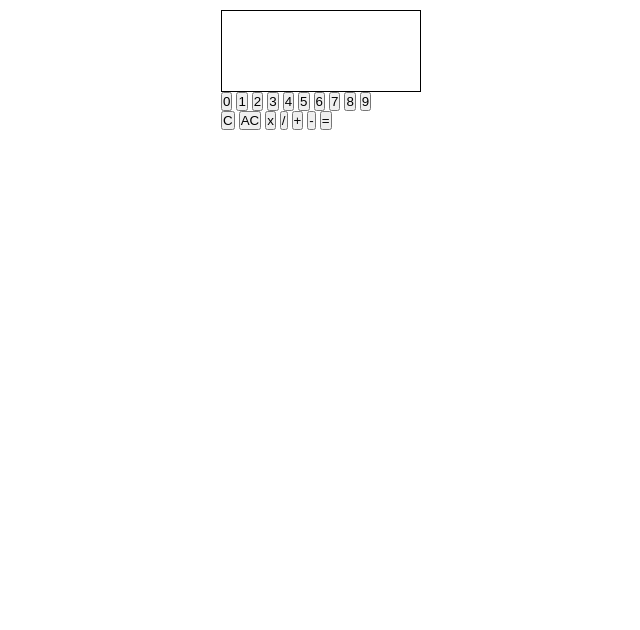
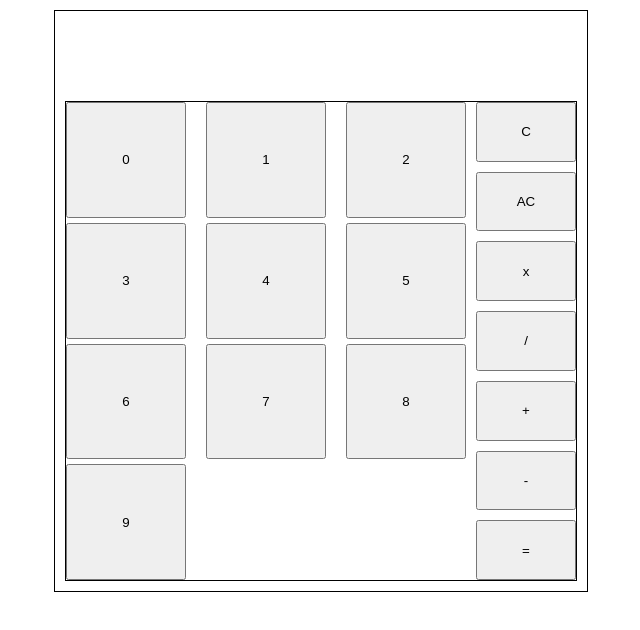
Before and after one commit to MANGO2412/Calculator, a plain HTML site: page index.html in a window 1280 px wide. Shown: the whole page, without its empty margins (319-959 px from the left). Drawn offline with Linux system fonts and the light colour scheme.

Commit message:
modifying styles

```diff
--- a/style.css
+++ b/style.css
@@ -10,13 +10,36 @@
 }
 
 .cal{
-    width: 200px;
+    width: 50%;
+    height:70vh;
     margin: 10px auto;
     display: flex;
     flex-direction:column;
+    padding: 10px;
+    border: 1px solid black;
 }
 
 .cal__view{
-   border: 1px solid black;
    padding: 40px;
 }
+
+.cal__buttons{
+   display: grid;
+   grid-template-columns: 1fr 100px;
+   column-gap: 10px;
+   border: 1px solid black;
+   height: 100%;
+}
+
+
+.cal__numbers{
+   display: grid;
+   grid-template-columns: repeat(3,1fr);
+   column-gap: 20px;
+   row-gap: 5px;
+}
+
+.cal__operators{
+   display: grid;
+   row-gap: 10px;
+}
```
